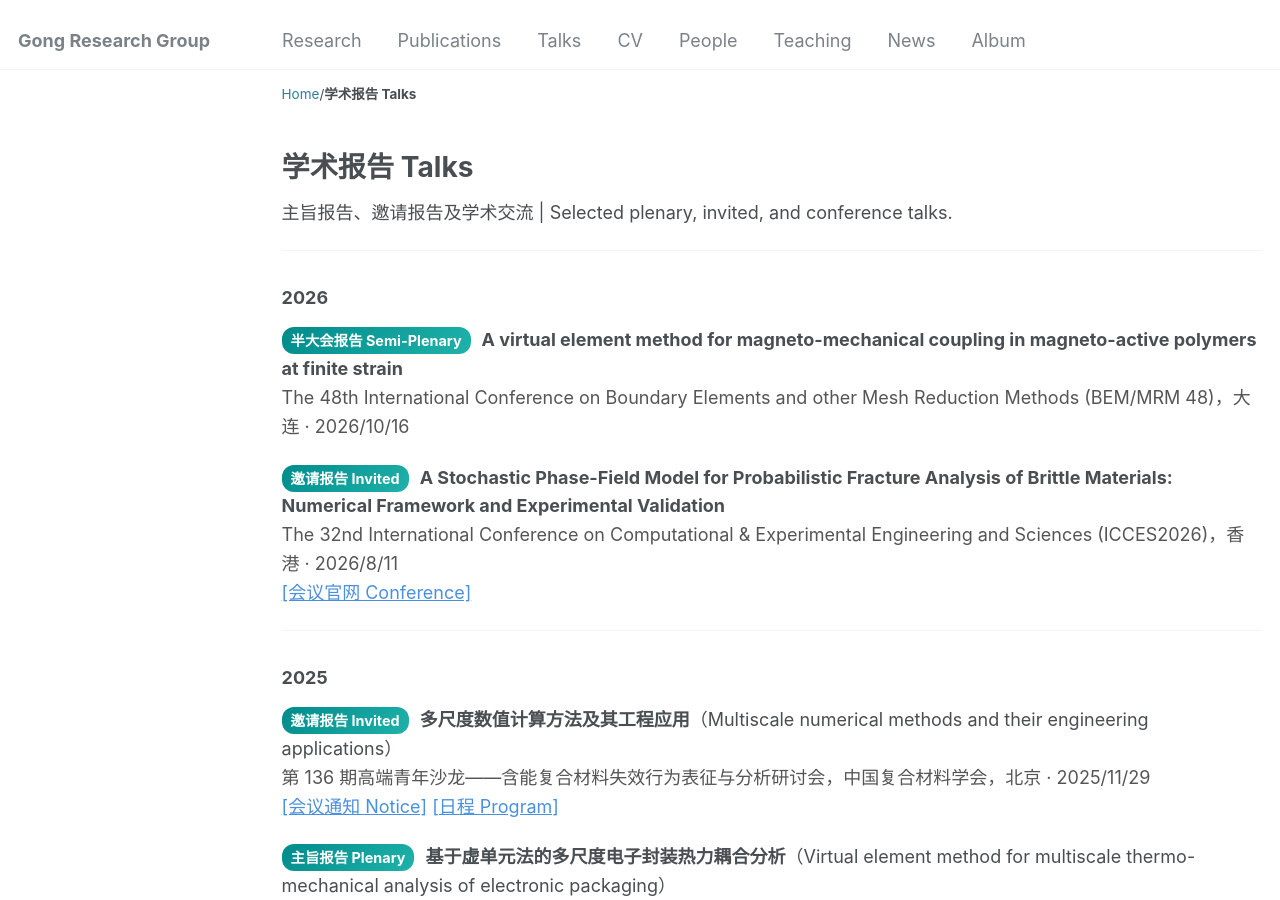
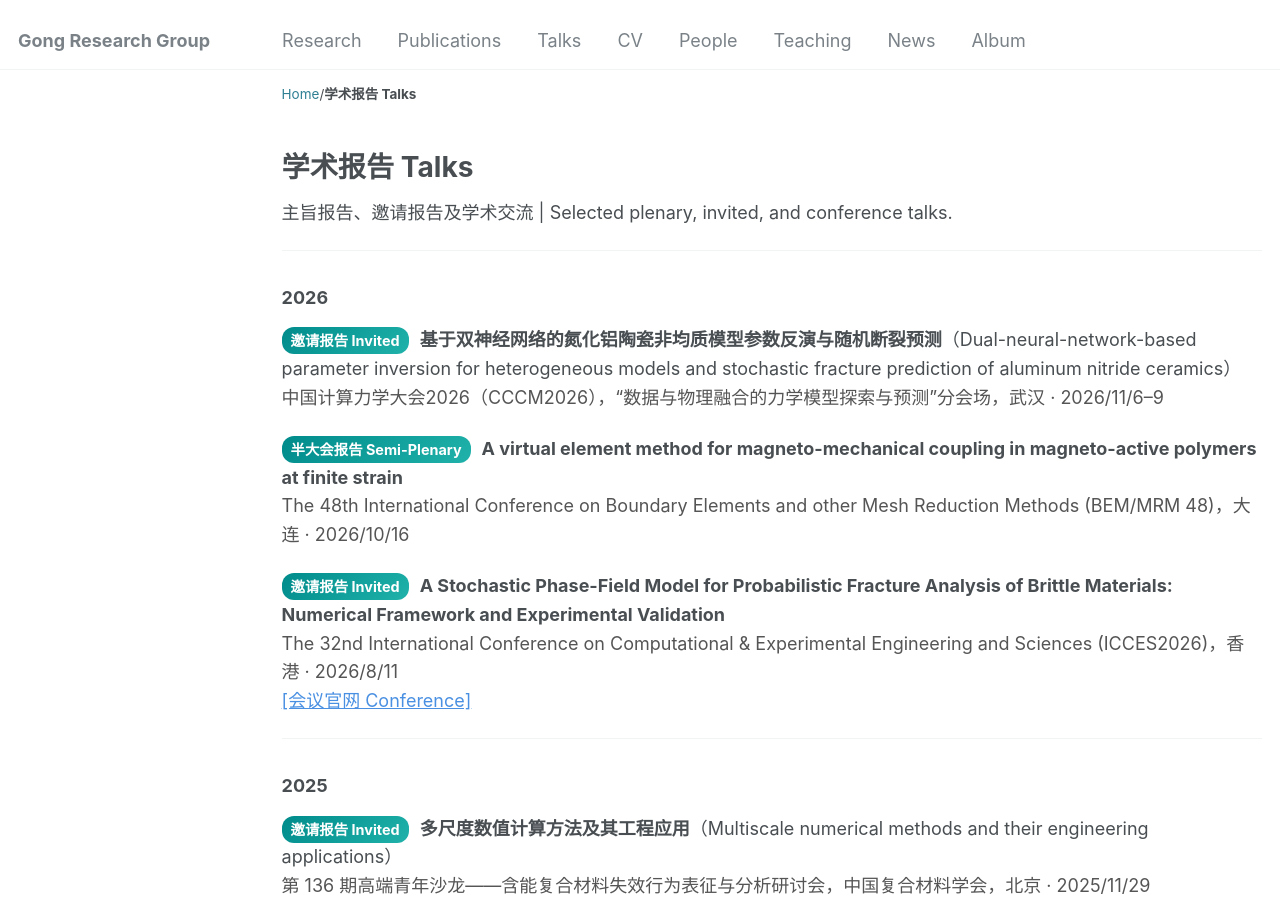
Before and after one commit to yanpeng-gong/yanpeng-gong.github.io, a Jekyll site: the page built from _pages/talks.html, in a window 1280 px wide and 900 px high. Built offline with Jekyll 4.4.1, drawn with Linux system fonts in a browser that asks for light colours; comment, search, counter and statistics services are not loaded.

Commit message:
news: add CCCM2026 invited talk

```diff
--- a/_pages/talks.html
+++ b/_pages/talks.html
@@ -30,6 +30,12 @@ description: "Selected plenary and invited talks by Yanpeng Gong (公颜鹏) on
 <h3>2026</h3>
 
 <ul class="talk-list">
+
+  <li>
+    <span class="talk-type">邀请报告 Invited</span>
+    <strong>基于双神经网络的氮化铝陶瓷非均质模型参数反演与随机断裂预测</strong>（Dual-neural-network-based parameter inversion for heterogeneous models and stochastic fracture prediction of aluminum nitride ceramics）<br>
+    <span class="talk-meta">中国计算力学大会2026（CCCM2026），“数据与物理融合的力学模型探索与预测”分会场，武汉 · 2026/11/6–9</span>
+  </li>
 
   <li>
     <span class="talk-type">半大会报告 Semi-Plenary</span>
```
Also changed, not shown: _news/news.md (+3 -0 lines).
